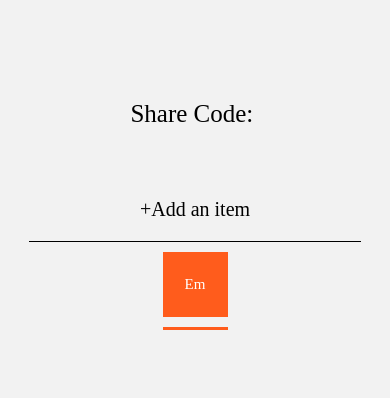
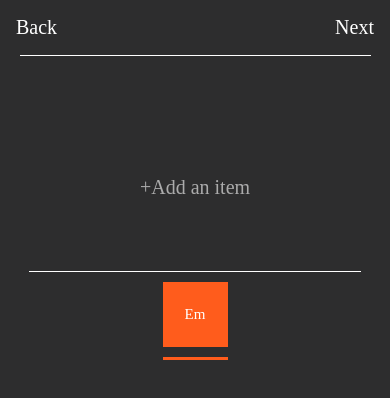
Before and after one commit to emiwei/Globill, a React Native app: screen /CreateBill in a window 390 px wide. Shown: the top 398 px of the page. Built offline with nearby package versions, Linux system fonts and the light colour scheme.

Commit message:
Added header and scrollview

```diff
--- a/App.js
+++ b/App.js
@@ -3,6 +3,7 @@ import { StyleSheet, Text, View, Pressable } from 'react-native';
 import { NavigationContainer } from '@react-navigation/native';
 import { createNativeStackNavigator } from '@react-navigation/native-stack';
 import CreateBill from './src/pages/CreateBill';
+import CustomHeader from './src/components/CustomHeader';
 
 function HomeScreen({ navigation }) {
   return (
@@ -55,11 +56,19 @@ export default function App() {
     <NavigationContainer>
       <Stack.Navigator
         screenOptions={{
-          headerShown: false,
-          cardStyle: { backgroundColor: '#363738', }
+          headerShown: true,
+          cardStyle: { backgroundColor: '#2d2d2e', }
         }}>
-        <Stack.Screen name="Home" component={HomeScreen}/>
-        <Stack.Screen name="CreateBill" component={CreateBill} />
+        <Stack.Screen name="Home"
+                      component={HomeScreen}
+                      options={{
+                        header: () => {null}
+                      }}/>
+        <Stack.Screen name="CreateBill"
+                      component={CreateBill}
+                      options={{
+                        header: () => <CustomHeader title="CreateBill"/>,
+                      }}/>
         <Stack.Screen name="JoinBill" component={JoinBill} />
         <Stack.Screen name="MyBills" component={MyBill} />
         <Stack.Screen name="LogIn" component={LogIn} />
@@ -74,5 +83,5 @@ const styles = StyleSheet.create({
     fontSize: 37,
     paddingBottom: 40,
     fontFamily: 'Avenir'
-  }
+  },
 });
--- a/package.json
+++ b/package.json
@@ -19,9 +19,9 @@
     "react": "18.2.0",
     "react-dom": "18.2.0",
     "react-native": "0.72.4",
-    "react-native-web": "~0.19.6",
+    "react-native-safe-area-context": "^4.6.3",
     "react-native-screens": "~3.22.0",
-    "react-native-safe-area-context": "4.6.3"
+    "react-native-web": "~0.19.6"
   },
   "devDependencies": {
     "@babel/core": "^7.20.0"
--- /dev/null
+++ b/src/components/CustomHeader.js
@@ -0,0 +1,34 @@
+import React from 'react';
+import { View, Text, TouchableOpacity, StyleSheet } from 'react-native';
+import { useNavigation } from '@react-navigation/native';
+import { SafeAreaView } from 'react-native-safe-area-context';
+
+export default function CustomHeader({ title }) {
+  const navigation = useNavigation();
+
+  return (
+    <SafeAreaView style={{ backgroundColor: '#2d2d2e'}}>
+        <View style={{ flexDirection: 'row', justifyContent: 'space-between', padding: 16 }}>
+          <TouchableOpacity onPress={() => navigation.goBack()}>
+            <Text style={styles.headers}>Back</Text>
+          </TouchableOpacity>
+          <TouchableOpacity onPress={() => navigation.navigate('NextScreen')}>
+            <Text style={styles.headers}>Next</Text>
+          </TouchableOpacity>
+        </View>
+        <View style={{ alignItems: 'center' }}>
+          <View style={{ borderBottomColor: 'white',
+                                    borderBottomWidth: StyleSheet.hairlineWidth,
+                                    width: '90%'}}/>
+        </View>
+    </SafeAreaView>
+  );
+}
+
+const styles = StyleSheet.create({
+  headers: {
+    fontSize: 20,
+    fontFamily: 'Avenir',
+    color: 'white',
+  }
+})
--- a/src/components/NewItem.js
+++ b/src/components/NewItem.js
@@ -14,10 +14,13 @@ const styles = StyleSheet.create({
     line: {
         flexDirection: 'row',
         justifyContent: 'space-between',
-        borderColor: 'black',
+        paddingVertical: 20,
+        width: '100%',
+        paddingHorizontal: 20,
     },
     listText:  {
         fontSize: 20,
         fontFamily: 'Avenir',
+        color: 'white',
     }
 });
--- /dev/null
+++ b/src/components/ScreenWrapper.js
@@ -0,0 +1,19 @@
+import React from 'react';
+import { View, StyleSheet } from 'react-native';
+
+const ScreenWrapper = ({ children }) => {
+  return (
+    <View style={styles.container}>
+      {children}
+    </View>
+  );
+};
+
+const styles = StyleSheet.create({
+  container: {
+    flex: 1,
+    backgroundColor: '#2d2d2e',
+  },
+});
+
+export default ScreenWrapper;
--- a/src/pages/CreateBill.js
+++ b/src/pages/CreateBill.js
@@ -1,11 +1,11 @@
 import { StatusBar } from 'expo-status-bar';
-import { StyleSheet, Text, View, Modal, Pressable, TextInput, FlatList } from 'react-native';
+import { StyleSheet, Text, View, Modal, Pressable, TextInput, FlatList, ScrollView, SafeAreaView } from 'react-native';
 import { NavigationContainer } from '@react-navigation/native';
 import { createNativeStackNavigator } from '@react-navigation/native-stack';
 import { useState } from 'react';
 import NewItem from '../components/NewItem';
 import NewPerson from '../components/NewPerson';
-import { ScrollView } from 'react-native-web';
+import ScreenWrapper from '../components/ScreenWrapper';
 
 export default function CreateBill() {
     const [modalVisible, setModalVisible] = useState(false);
@@ -30,8 +30,8 @@ export default function CreateBill() {
     }
 
     return (
-        <View style={{ alignItems: 'center', justifyContent: 'flex-start', paddingTop: 100 }}>
-            <Text style={styles.sharecode}>Share Code: </Text>
+        <ScreenWrapper>
+            <SafeAreaView style={{ alignItems: 'center', justifyContent: 'flex-start', paddingTop: 100 }}>
                 <Modal
                     animationType='none'
                     visible={modalVisible}
@@ -72,8 +72,8 @@ export default function CreateBill() {
                         </View>
                     </View>
                 </Modal>
-
-            <View style={{ width:'85%', paddingVertical: 20 }}>
+                <View style={{ height: '80%'}}>
+                    <ScrollView indicatorStyle={{ width: '100%', paddingVertical: 20 }}>
                             <FlatList
                                 data={data}
                                 keyExtractor={(item) => item.id}
@@ -81,20 +81,24 @@ export default function CreateBill() {
                                     <NewItem name={item.name} price={item.price}></NewItem>
                                 )}
                             />
-
-            </View>
                             <Pressable
+                                style={{ justifyContent: 'center', alignItems: 'center' }}
                                 onPress={() => {
                                     setModalVisible(true);
-
                                 }}>
                                 <Text style={styles.additem}>+Add an item</Text>
                             </Pressable>
-            <View style={{ borderBottomColor: 'black',
-                            borderBottomWidth: 1,
+                    </ScrollView>
+                </View>
+
+
+                <View style={{ borderBottomColor: 'white',
+                                borderBottomWidth: StyleSheet.hairlineWidth,
                                 width: '85%'}}/>
                 <NewPerson name="Em"/>
-        </View>
+            </SafeAreaView>
+        </ScreenWrapper>
+
     )
 }
 
@@ -103,11 +107,15 @@ const styles = StyleSheet.create({
         fontSize: 25,
         fontFamily: 'Avenir',
         paddingBottom: 10,
+        color: 'white'
     },
     additem: {
         fontSize: 20,
         fontFamily: 'Avenir',
         paddingVertical: 20,
+        color: 'white',
+        fontWeight: '100',
+        opacity: 0.6,
     },
     modalView: {
         margin: 20,
```
Also changed, not shown: 1 other file (tests, documents, lock files or other folders). Lines whose indentation alone changed are shown as unchanged.
